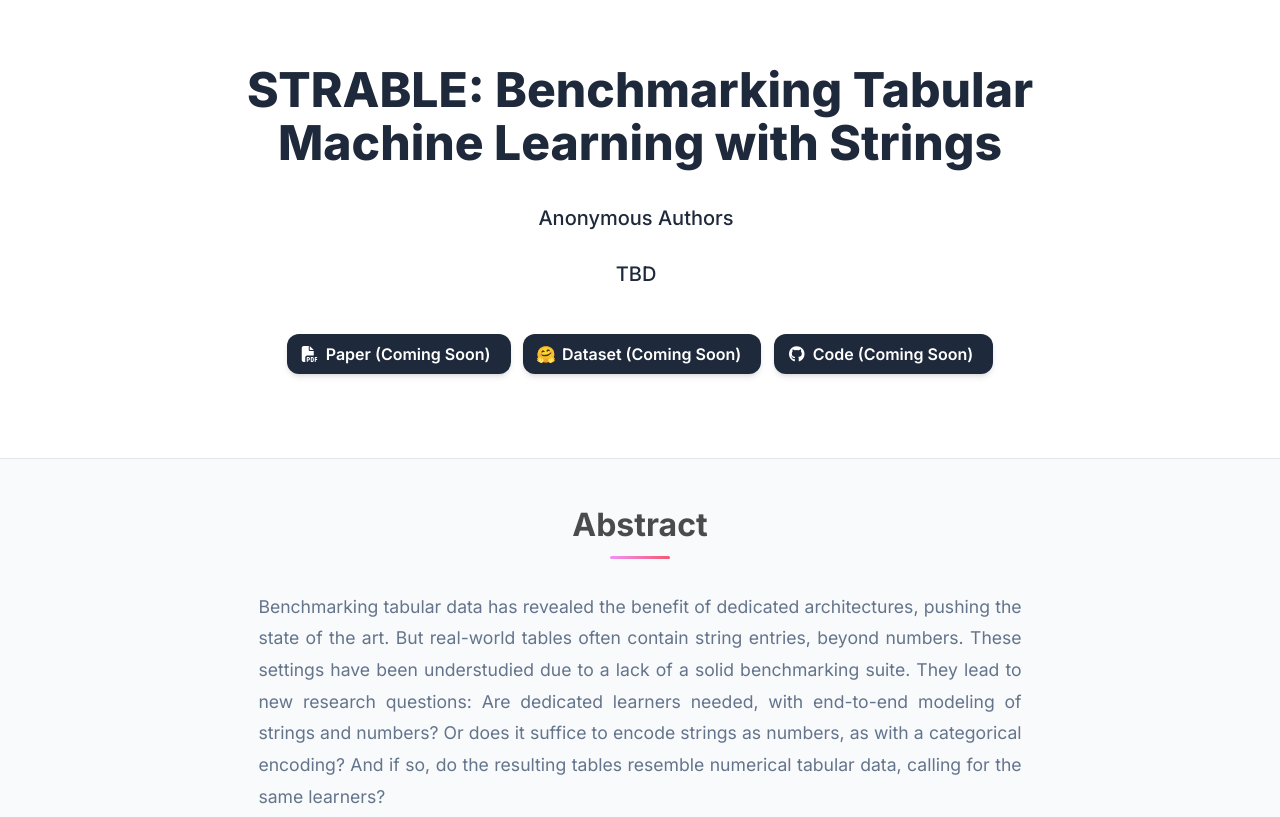
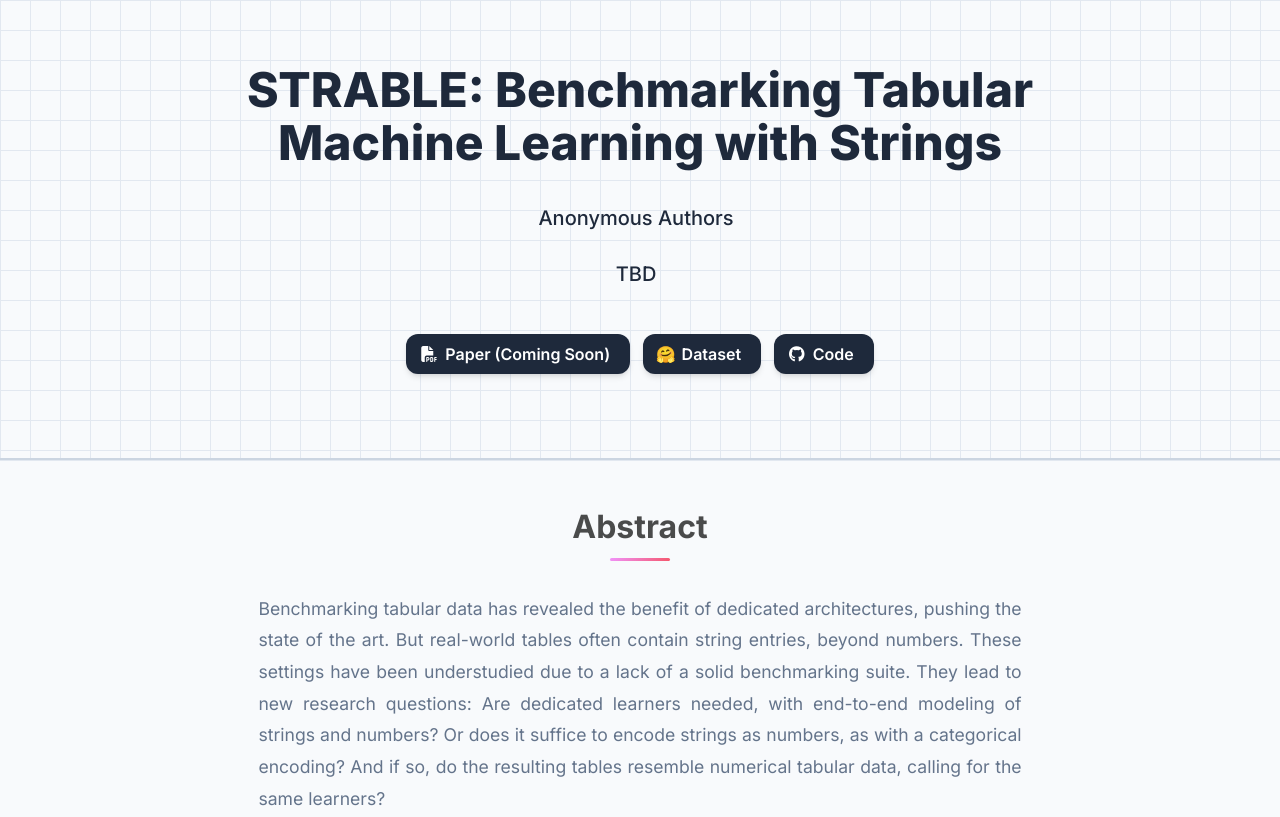
Before and after one commit to soda-inria/strable, a plain HTML site: page index.html in a window 1280 px wide. Shown: the top 817 px of the page. Drawn offline with nearby package versions, Linux system fonts and the light colour scheme; some icons are missing.

Commit message:
added links to HF and GH repo, logo and header

```diff
--- a/index.html
+++ b/index.html
@@ -62,8 +62,8 @@
   <title>STRABLE Benchmark</title>
 
   <!-- Favicon and App Icons -->
-  <link rel="icon" type="image/x-icon" href="static/images/favicon.ico">
-  <link rel="apple-touch-icon" href="static/images/favicon.ico">
+  <link rel="icon" type="image/svg+xml" href="static/images/favicon.svg">
+  <link rel="apple-touch-icon" href="static/images/favicon.svg">
 
   <!-- Critical CSS - Load synchronously -->
   <link rel="stylesheet" href="static/css/bulma.min.css">
@@ -220,7 +220,7 @@
   </div> -->
 
   <main id="main-content">
-  <section class="hero">
+  <section class="hero tabular-header">
     <div class="hero-body">
       <div class="container is-max-desktop">
         <div class="columns is-centered">
@@ -254,20 +254,20 @@
                     </span>
 
                     <span class="link-block">
-                      <a href="#" class="external-link button is-normal is-rounded is-dark" title="Dataset will be made public upon acceptance">
+                      <a href="https://huggingface.co/datasets/inria-soda/STRABLE-benchmark" class="external-link button is-normal is-rounded is-dark" title="Dataset will be made public upon acceptance">
                         <span class="icon">
                           🤗
                         </span>
-                        <span>Dataset (Coming Soon)</span>
+                        <span>Dataset</span>
                       </a>
                     </span>
 
                     <span class="link-block">
-                      <a href="#" class="external-link button is-normal is-rounded is-dark" title="Code will be made public upon acceptance">
+                      <a href="https://github.com/soda-inria/strable" class="external-link button is-normal is-rounded is-dark" title="Code will be made public upon acceptance">
                         <span class="icon">
                           <i class="fab fa-github"></i>
                         </span>
-                        <span>Code (Coming Soon)</span>
+                        <span>Code</span>
                       </a>
                     </span>
 
--- a/static/css/index.css
+++ b/static/css/index.css
@@ -38,6 +38,16 @@ body {
   -moz-osx-font-smoothing: grayscale;
 }
 
+/* Custom STRABLE Header Background */
+.tabular-header {
+    background-color: #f8fafc; /* Very light cool blue/gray */
+    /* Creates a subtle table/grid pattern */
+    background-image:
+        linear-gradient(#e2e8f0 1px, transparent 1px),
+        linear-gradient(90deg, #e2e8f0 1px, transparent 1px);
+    background-size: 30px 30px;
+    border-bottom: 2px solid #cbd5e1;
+}
 
 /* Modern Button Styles */
 .button {
```
Also changed, not shown: static/images/favicon.svg (added).
